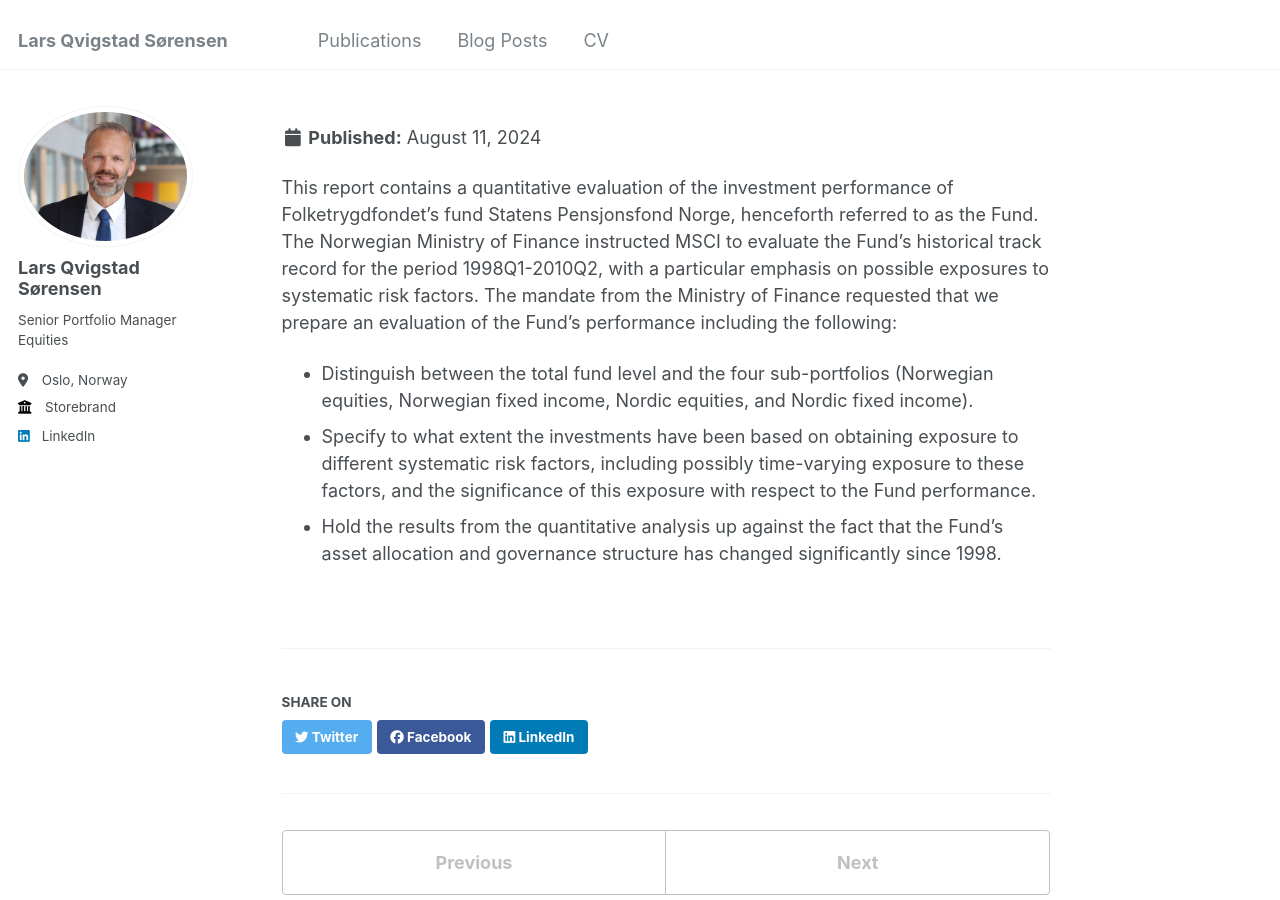
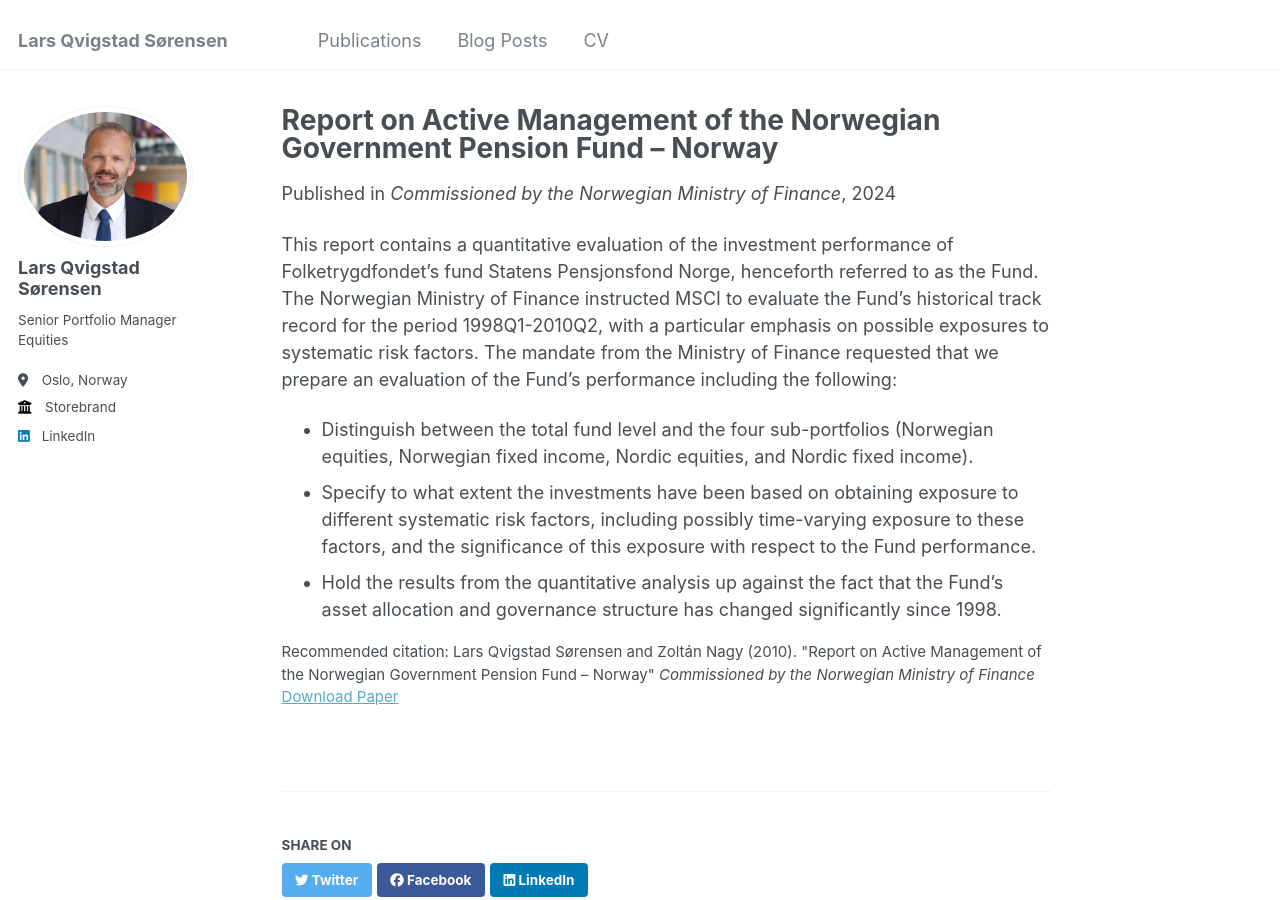
Before and after one commit to lars-qvigstad-sorensen/lars-qvigstad-sorensen.github.io, a Jekyll site: the page built from _publications/2010-12-active-returns-folketrygdfondet.md, in a window 1280 px wide and 900 px high. Built offline with Jekyll 4.4.1, drawn with Linux system fonts in a browser that asks for light colours.

Commit message:
Update 2010-12-active-returns-folketrygdfondet.md

```diff
--- a/_publications/2010-12-active-returns-folketrygdfondet.md
+++ b/_publications/2010-12-active-returns-folketrygdfondet.md
@@ -1,9 +1,9 @@
 ---
-title: "Report on Active Management of the Norwegian Government Pension Fund – Norway"
+title: 'Report on Active Management of the Norwegian Government Pension Fund – Norway'
 collection: publications
 permalink: /publication/2010-12-active-returns-folketrygdfondet
 excerpt: 'This paper is examines the active management of the Norwegian Government Pension Fund – Norway
-date: 2010-12-31
+date: 2010-12-31'
 venue: ' Commissioned by the Norwegian Ministry of Finance'
 paperurl: 'https://www.regjeringen.no/globalassets/upload/fin/statens-pensjonsfond/eksterne-rapporter-og-brev/2011/msci_sorensennagy_activemng_spn_dec2010.pdf'
 citation: 'Lars Qvigstad Sørensen and Zoltán Nagy (2010). &quot;Report on Active Management of the Norwegian Government Pension Fund – Norway&quot; <i>Commissioned by the Norwegian Ministry of Finance</i>'
```
